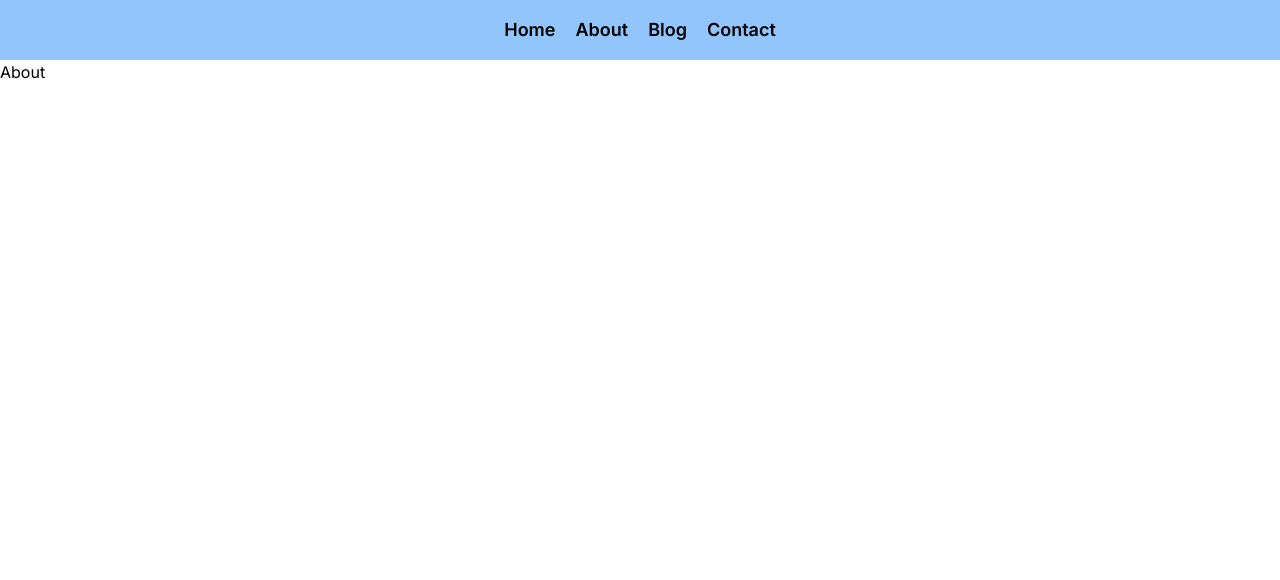
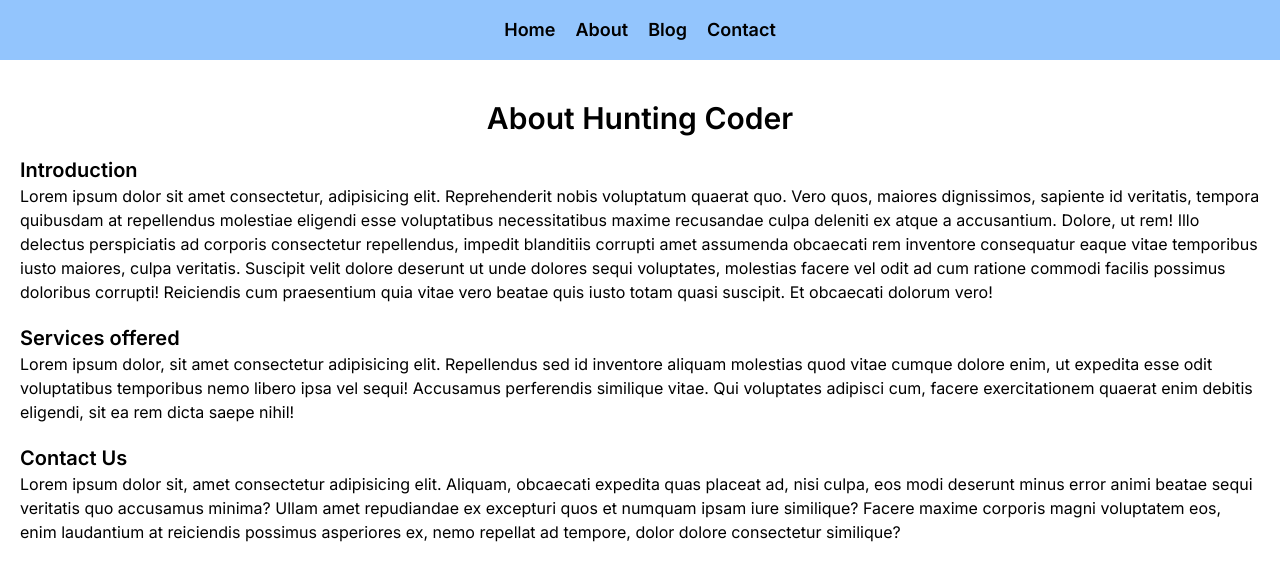
Before and after one commit to vivek3454/hunting-coders, a Next.js app: page /about in a window 1280 px wide. Shown: the top 580 px of the page. Built offline with nearby package versions, Linux system fonts and the light colour scheme.

Commit message:
created about page

```diff
--- a/src/app/about/page.js
+++ b/src/app/about/page.js
@@ -3,7 +3,21 @@ import React from 'react'
 const About = () => {
   return (
     <>
-      <div>About</div>
+      <div className='max-w-7xl mx-auto px-5'>
+        <h1 className='text-center text-3xl font-semibold mt-10'>About Hunting Coder</h1>
+        <h3 className='text-xl font-semibold mt-5'>Introduction</h3>
+        <p>
+          Lorem ipsum dolor sit amet consectetur, adipisicing elit. Reprehenderit nobis voluptatum quaerat quo. Vero quos, maiores dignissimos, sapiente id veritatis, tempora quibusdam at repellendus molestiae eligendi esse voluptatibus necessitatibus maxime recusandae culpa deleniti ex atque a accusantium. Dolore, ut rem! Illo delectus perspiciatis ad corporis consectetur repellendus, impedit blanditiis corrupti amet assumenda obcaecati rem inventore consequatur eaque vitae temporibus iusto maiores, culpa veritatis. Suscipit velit dolore deserunt ut unde dolores sequi voluptates, molestias facere vel odit ad cum ratione commodi facilis possimus doloribus corrupti! Reiciendis cum praesentium quia vitae vero beatae quis iusto totam quasi suscipit. Et obcaecati dolorum vero!
+        </p>
+        <h3 className='text-xl font-semibold mt-5'>Services offered</h3>
+        <p>
+          Lorem ipsum dolor, sit amet consectetur adipisicing elit. Repellendus sed id inventore aliquam molestias quod vitae cumque dolore enim, ut expedita esse odit voluptatibus temporibus nemo libero ipsa vel sequi! Accusamus perferendis similique vitae. Qui voluptates adipisci cum, facere exercitationem quaerat enim debitis eligendi, sit ea rem dicta saepe nihil!
+        </p>
+        <h3 className='text-xl font-semibold mt-5'>Contact Us</h3>
+        <p>
+          Lorem ipsum dolor sit, amet consectetur adipisicing elit. Aliquam, obcaecati expedita quas placeat ad, nisi culpa, eos modi deserunt minus error animi beatae sequi veritatis quo accusamus minima? Ullam amet repudiandae ex excepturi quos et numquam ipsam iure similique? Facere maxime corporis magni voluptatem eos, enim laudantium at reiciendis possimus asperiores ex, nemo repellat ad tempore, dolor dolore consectetur similique?
+        </p>
+      </div>
     </>
   )
 }
```
